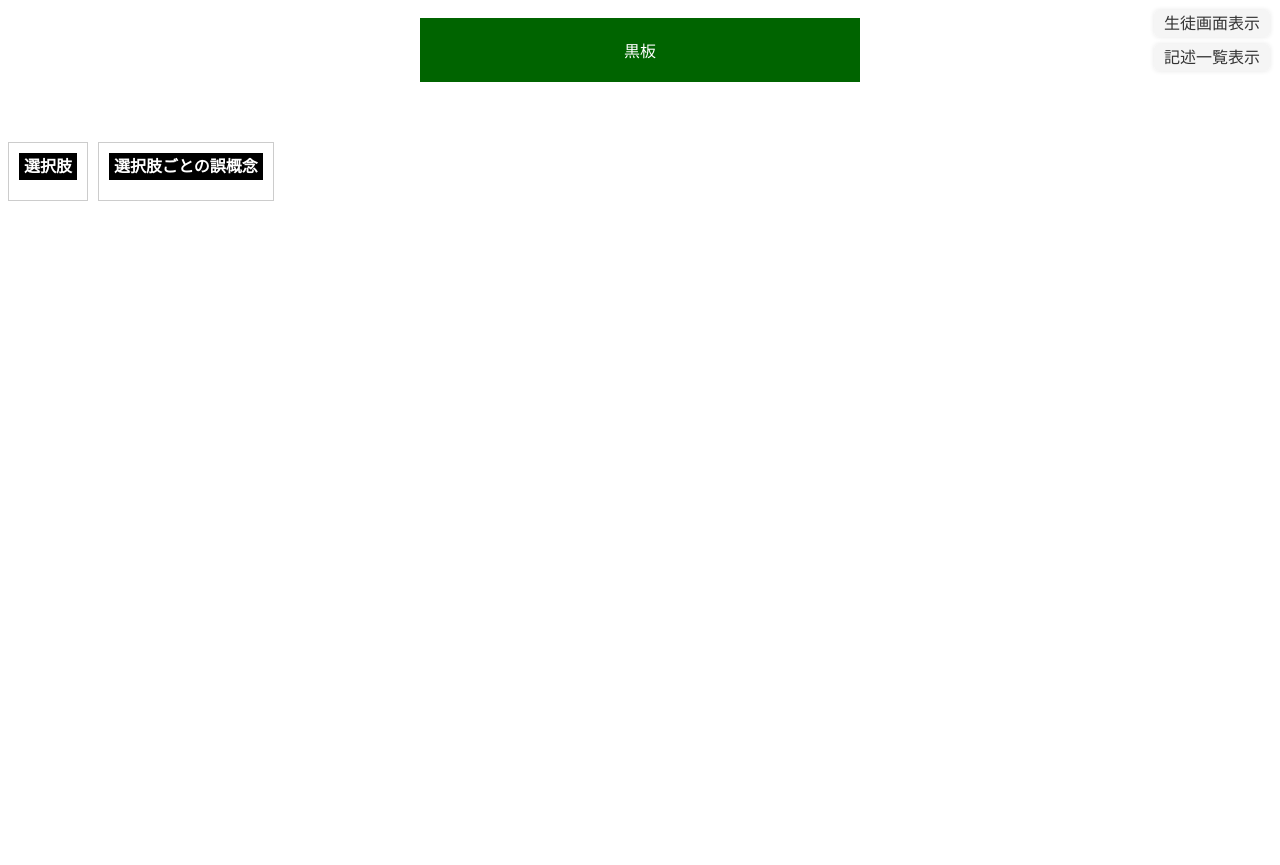
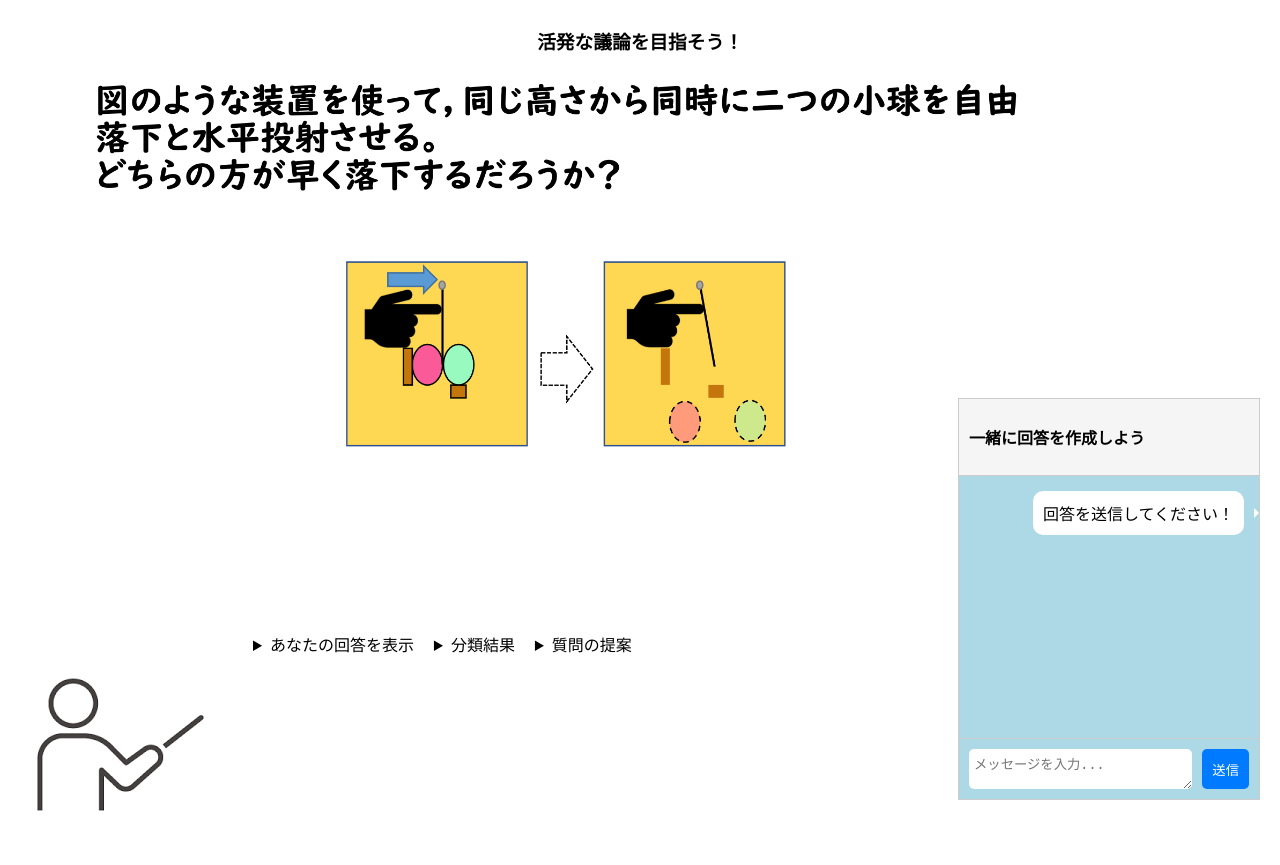
Before and after one commit to nanshiki548/PhysicsEducation, a Flask app: template apps/templates/student_info.html in a window 1280 px wide. Before the commit the page ends 201 px from the top, so only its background shows below. Run offline with Flask 3, Linux system fonts and the light colour scheme; the template is opened without the code that fills it, so the values that code supplies are empty.

Commit message:
secretkey修正

```diff
--- a/apps/app.py
+++ b/apps/app.py
@@ -10,16 +10,11 @@ app = Flask(__name__, static_folder="static")
 
 # 設定ファイルから情報を取得
 spreadsheet_url = config.spreadsheet_url
-json_keyfile_path = (
-    "/Users/matsudatatsuya/gpt_sample/voltaic-space-388911-7adfbc11d865.json"
-)
+json_keyfile_path = config.json_keyfile_path
 openai.api_key = config.openai_api_key
 
 # スコープ設定と認証情報の設定
-scope = [
-    "https://spreadsheets.google.com/feeds",
-    "https://www.googleapis.com/auth/drive",
-]
+scope = config.scope
 credentials = ServiceAccountCredentials.from_json_keyfile_name(json_keyfile_path, scope)
 
 # Googleスプレッドシートへのアクセスとデータ取得
@@ -168,7 +163,7 @@ def index():
         },
         {"role": "user", "content": initial_question},
     ]
-    answer_options = analyze_with_gpt4(messages1, 0.45)
+    answer_options = analyze_with_gpt3(messages1, 0.45)
     # answer_options = analyze_with_gpt3(messages1, 0.45)
     answer_options_list = answer_options.split(" . ")
     # print(answer_options_list)
@@ -194,7 +189,7 @@ def index():
         },
         {"role": "user", "content": answer_options},
     ]
-    misconception = analyze_with_gpt4(messages2)
+    misconception = analyze_with_gpt3(messages2)
     # misconception = analyze_with_gpt3(messages2)
     misconception_list = misconception.split(" . ")
     misconception = list_to_string(
@@ -230,7 +225,7 @@ def index():
             },
             {"role": "user", "content": student_text},
         ]
-        provisional_question = analyze_with_gpt4(messages4, 0.6, 100)
+        provisional_question = analyze_with_gpt3(messages4, 0.6, 100)
         # provisional_question = analyze_with_gpt3(messages4, 0.6, 100)
 
         student_data = {
--- a/apps/templates/student_info.html
+++ b/apps/templates/student_info.html
@@ -1,72 +1,77 @@
 <!DOCTYPE html>
 <html lang="ja">
-
 <head>
     <meta charset="UTF-8">
-    <meta http-equiv="X-UA-Compatible" content="IE=edge">
     <meta name="viewport" content="width=device-width, initial-scale=1.0">
-    <title>座席表アプリ</title>
+    <title>{{ student.name }}</title>
     <link rel="stylesheet" type="text/css" href="{{ url_for('static', filename='css/style.css') }}">
 </head>
 
 <body>
-    <div class="menu-bar">
-        <ul>
-            <li><a href="#" onclick="switchMenuBarMode('studentDisplay')">生徒画面表示</a></li>
-            <li><a href="#" onclick="switchMenuBarMode('classificationList')">記述一覧表示</a></li>
-        </ul>
-    </div>
-    <div class="left-container">
+    <div class="right-container">
         <div class="color-classification"></div>
     </div>
     <div class="center-container">
-        <div class="blackboard">
-            黒板
+        <h3>活発な議論を目指そう！{{ student.name }}</h3>
     </div>
+    <div class="mainContainer">
+        <img src="{{ url_for('static', filename='image/mondai.png') }}" alt="説明テキスト" >
+        <div class="seats2"></div>
     </div>
-    <div class="seats"></div>
-    <div style="display: flex; margin-top: 30px; text-align: left;">
-        <div class="info-box" style="border: 1px solid #ccc; padding: 10px; margin-right: 10px;">
-            <span class="info-box-label">選択肢</span>
-            <pre><span>{{ answer_options | safe }}</span></pre>
+
+    <div class="underContainer">
+        <!-- 画像を表示 -->
+        <img src="{{ url_for('static', filename='image/aiteacher.png') }}" alt="先生画像">
+
+        <details>
+            <summary>あなたの回答を表示</summary>
+            <p class="answer-content">あなたの回答：{{student.answer}}</p>
+        </details>
+        <details>
+            <summary>分類結果</summary>
+            <p>分類結果：{{student.classification}}</p>
+        </details>
+        <details>
+            <summary>質問の提案</summary>
+            <p>質問の提案：{{student.question}}</p>
+        </details>
+
+        <div class="chat-container">
+            <div class="chat-header">
+                <strong><p>一緒に回答を作成しよう</p></strong>
             </div>
-        <!-- <div class="info-box" style="border: 1px solid #ccc; padding: 10px; margin-right: 10px;">
-            <span class="info-box-label">正答</span>
-            <pre><span>{{ correct_answer_option | safe }}</span></pre>
-        </div> -->
-        <div class="info-box" style="border: 1px solid #ccc; padding: 10px; margin-right: 10px;">
-            <span class="info-box-label">選択肢ごとの誤概念</span>
-            <pre><span>{{ misconception | safe }}</span></pre>
+            <div class="chat-messages">
+                <!-- Initial message from AI -->
+                <div class="message received">回答を送信してください！</div>
+            </div>
+            <div class="chat-input">
+                <textarea placeholder="メッセージを入力..."></textarea>
+                <button>送信</button>
+            </div>
         </div>
     </div>
 
+</body>
+</html>
 
     <script>
-        // 生徒データの配列
-        const studentData = {{ student_datas|tojson|safe }};
-        // const studentData = [
-        //     { id: 1, name: "山田太郎", answer: "", classification: "サッカー部", question: '' },
-        //     { id: 2, name: "佐藤花子", answer: "", classification: "バスケ部", question: '' },
-        //     { id: 3, name: "山田太郎", answer: "", classification: "サッカー部" , question: '' },
-        const totalSeats = Array.from({ length: 44 }, (_, i) => i + 1);
+        const team_member_Data = {{ team_members|tojson|safe }};
+        const totalSeats = Array.from({ length: {{num_students_per_team}} }, (_, i) => {{student.id}} + i);
         const seats = {};
         for (const seat of totalSeats) {
-            const student = studentData.find(s => s.id === seat) || null;
-            seats[seat] = { student };
+            const team_menber = team_member_Data.find(s => s.id === seat) || null;
+            seats[seat] = { team_menber };
         }
 
-        const classificationColors = {};
-
-        // 座席を初期化する関数
         function initializeSeats() {
-            const container = document.querySelector('.seats');
+            const container = document.querySelector('.seats2');
             for (const seat in seats) {
                 const div = document.createElement('div');
                 div.classList.add('seat');
-                div.textContent = seats[seat].student ? seats[seat].student.name : seat;
+                div.textContent = seats[seat].team_menber ? seats[seat].team_menber.name : seat;
                 div.setAttribute('data-seat', seat);
-                if (seats[seat].student) {
-                    div.style.backgroundColor = getColor(seats[seat].student.classification);
+                if (seats[seat].team_menber) {
+                    div.style.backgroundColor = getColor(seats[seat].team_menber.classification);
                 }
                 div.addEventListener('click', function(event) {
                     const seat = event.currentTarget.getAttribute('data-seat');
@@ -76,41 +81,24 @@
             }
         }
 
-        // メニューバーのモード
-        let menuBarMode = 'studentDisplay';  // デフォルトは「生徒画面表示」
-        const infoDisplay = document.querySelector('.infoDisplay');
+        const classificationColors = {};
         const tooltip = document.createElement('div');
         tooltip.classList.add('tooltip');
         document.body.appendChild(tooltip);
 
-        // メニューバーのモードを切り替える関数
-        function switchMenuBarMode(mode) {
-            menuBarMode = mode;
-            if (menuBarMode === 'classificationList') {
-                infoDisplay.style.display = 'block';
-            } else {
-                infoDisplay.style.display = 'none';
-            }
-        }
-
-        // 生徒の情報を表示する関数
         function showStudentInfo(event, seatKey) {
             const seatData = seats[seatKey];
-
-            if (menuBarMode === 'studentDisplay') {
-                if (seatData.student) {
+            if (seatData.team_menber) {
                 tooltip.innerHTML = `
-                        <div><span class="info-box-label">生徒名</span> ${seatData.student.name}</div>
-                        <div><span class="info-box-label">出席番号</span> ${seatData.student.id}</div>
-                        <div><span class="info-box-label">分類結果</span> ${seatData.student.classification}</div>
-                        <div><span class="info-box-label">記述内容</span> ${seatData.student.answer}</div>
-                        <div><span class="info-box-label">質問</span> ${seatData.student.question}</div>
+                    <div><span class="info-box-label">生徒名</span> ${seatData.team_menber.name}</div>
+                    <div><span class="info-box-label">出席番号</span> ${seatData.team_menber.id}</div>
+                    <div><span class="info-box-label">分類結果</span> ${seatData.team_menber.classification}</div>
+                    <div><span class="info-box-label">記述内容</span> ${seatData.team_menber.answer}</div>
+                    <div><span class="info-box-label">質問</span> ${seatData.team_menber.question}</div>
                 `;
-
             } else {
                 tooltip.innerHTML = 'この座席には生徒の情報がありません。';
             }
-
             const isRightOfCenter = event.clientX > window.innerWidth / 2;
 
             if (isRightOfCenter) {
@@ -124,54 +112,35 @@
             }
             tooltip.style.top = event.clientY - tooltip.offsetHeight / 2 + 'px';
             tooltip.style.display = 'block';
-            } else if (menuBarMode === 'classificationList') {
-                // この部分を追加: 生徒に関するページに遷移
-                if (seatData.student) {
-                    window.location.href = `/student/${seatData.student.id}`;
-                }
-            }
         }
 
-        // 他の場所をクリックした場合、ツールチップを非表示にする
         document.addEventListener('click', function(event) {
             if (event.target.className !== 'seat') {
                 hideTooltip();
             }
         });
 
-        // ツールチップを非表示にする関数
         function hideTooltip() {
             tooltip.style.display = 'none';
         }
 
-        // 既に選択された色を保存する配列
         const selectedColors = [];
-        // 最後に使用した色相
         let lastHue = 0;
-
-        // 色相のステップ（45度ずつ色相を変える）
         const hueStep = 137;
 
-        // 分類に基づいて色を取得する関数
         function getColor(classification) {
             if (!classificationColors.hasOwnProperty(classification)) {
                 let newColor;
                 do {
-                    // 次の色相を計算
                     lastHue = (lastHue + hueStep) % 360;
-                    // 新しい色を生成
                     newColor = `hsl(${lastHue}, 70%, 70%)`;
                 } while (selectedColors.includes(newColor));
-                // 新しい色を保存
                 selectedColors.push(newColor);
-                // 分類に色を割り当て
                 classificationColors[classification] = newColor;
             }
             return classificationColors[classification];
         }
 
-
-        // 色の説明を生成する関数
         function generateColorLegend() {
             const legendContainer = document.querySelector('.color-classification');
             legendContainer.innerHTML = '';
@@ -192,9 +161,74 @@
             }
         }
 
-        // 座席と色の説明を初期化
+        // メッセージを送信するための関数
+        function sendMessage() {
+            const textarea = document.querySelector(".chat-input textarea");
+            const messagesContainer = document.querySelector(".chat-messages");
+
+            // メッセージが空でない場合のみ送信
+            if (textarea.value.trim() !== "") {
+                const messageElement = document.createElement("div");
+                messageElement.classList.add("message");
+                messageElement.classList.add("sent");
+                messageElement.textContent = textarea.value;
+
+                messagesContainer.appendChild(messageElement);
+
+                // ユーザーのメッセージを送信
+                fetch("/send_message", {
+                    method: "POST",
+                    headers: {
+                        "Content-Type": "application/json"
+                    },
+                    body: JSON.stringify({ message: textarea.value })
+                })
+                .then(response => response.json())
+                .then(data => {
+                    if (data.success) {
+                        // OpenAIからの返信を表示領域に追加
+                        const responseElement = document.createElement("div");
+                        responseElement.classList.add("message");
+                        responseElement.classList.add("received");
+                        responseElement.textContent = data.response_message;
+
+                        messagesContainer.appendChild(responseElement);
+                        // 最新のメッセージが表示されるようにスクロール
+                        messagesContainer.scrollTop = messagesContainer.scrollHeight;
+                    } else {
+                        console.error("Failed to send message:", data.message);
+                    }
+                })
+                .catch(error => {
+                    console.error("Error:", error);
+                });
+
+
+                // テキストエリアをクリア
+                textarea.value = "";
+                // 最新のメッセージが表示されるようにスクロール
+                messagesContainer.scrollTop = messagesContainer.scrollHeight;
+            }
+        }
+
+        // 送信ボタンにイベントリスナーを追加
+        const sendButton = document.querySelector(".chat-input button");
+        sendButton.addEventListener("click", sendMessage);
+
+        // Enterキーを押すとメッセージを送信
+        document.querySelector(".chat-input textarea").addEventListener("keypress", function(event) {
+            if (event.key === "Enter" && !event.shiftKey) {
+                event.preventDefault();
+                sendMessage();
+            }
+        });
+
+
         initializeSeats();
         generateColorLegend();
+
+
+
     </script>
 </body>
 </html>
```
Also changed, not shown: apps/config.py (+8 -1 lines), 1 other file. Lines whose indentation alone changed are shown as unchanged.
